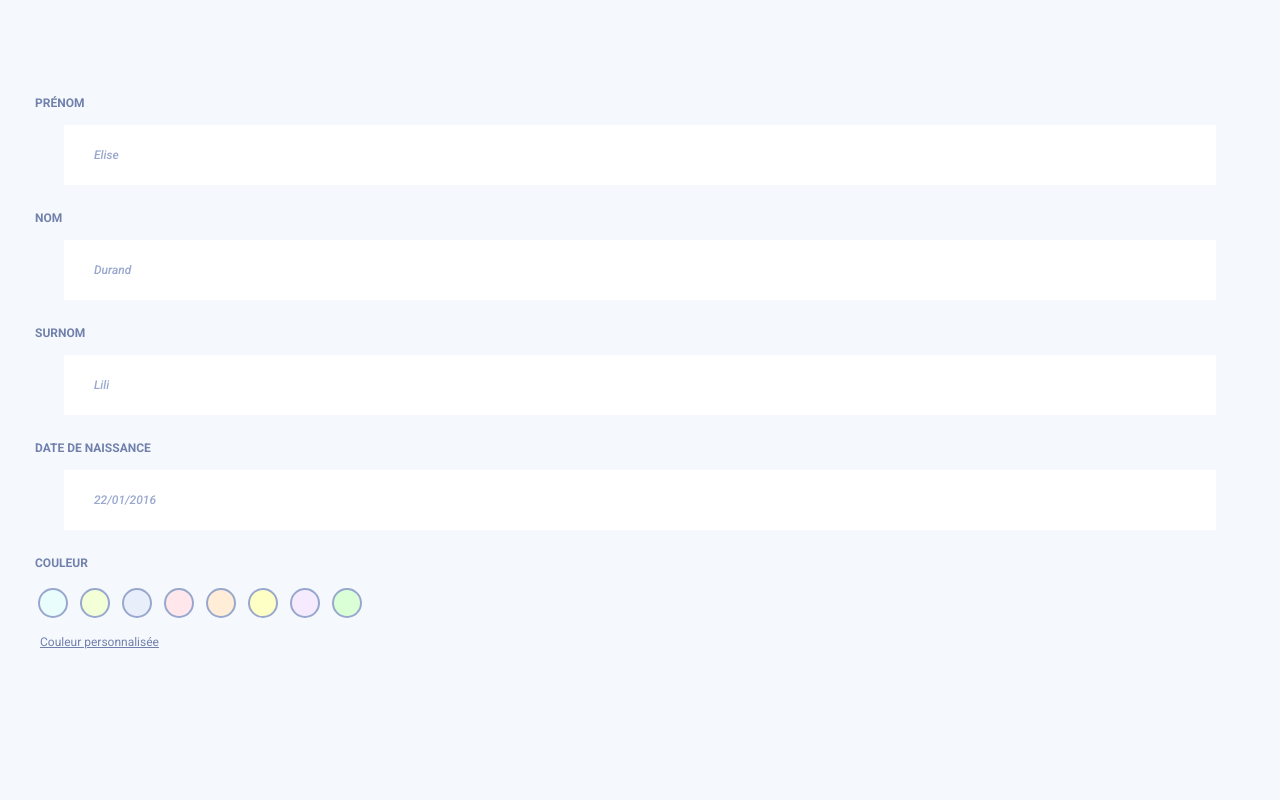
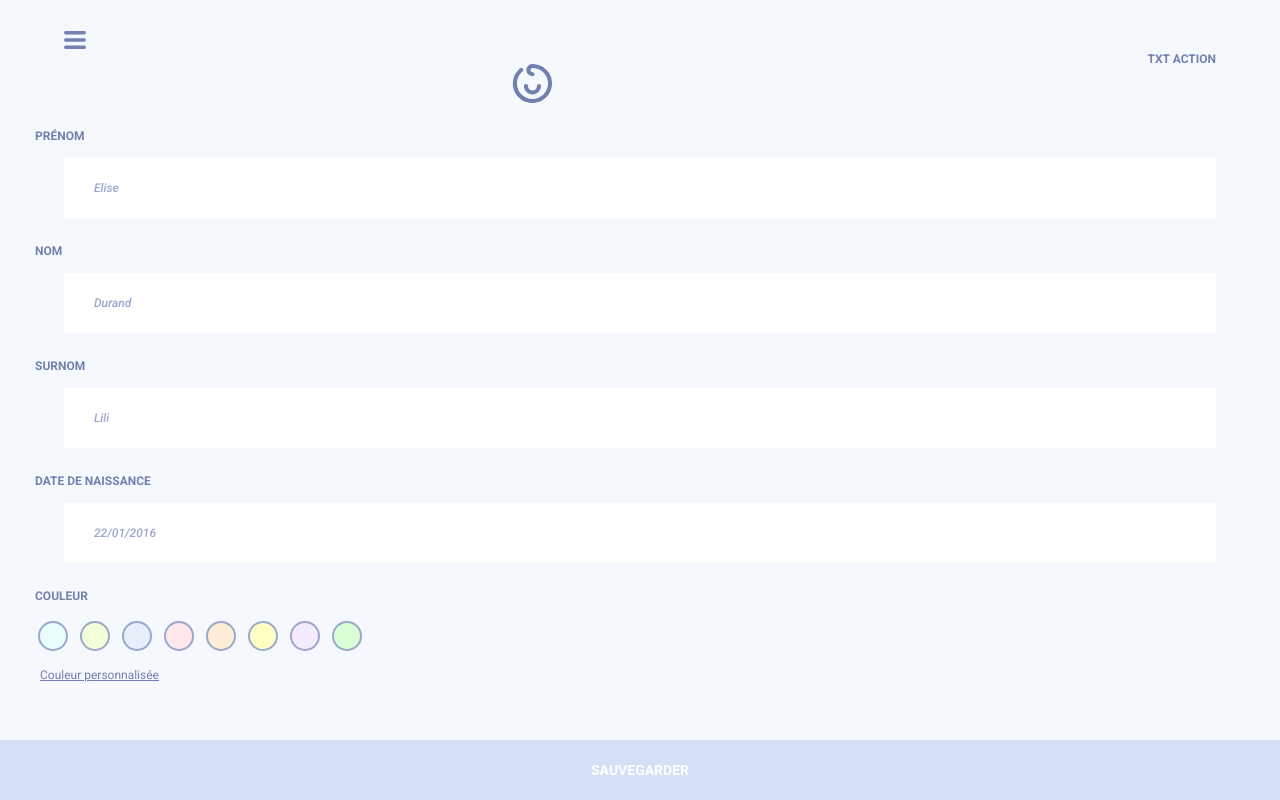
Before and after one commit to Refsone/TinyHappy-Project-3, a React (Create React App) app: page /family/create in a window 1280 px wide. Built offline with nearby package versions, Linux system fonts and the light colour scheme.

Commit message:
Add header and validateButton to the component

```diff
--- a/src/App.css
+++ b/src/App.css
@@ -18,11 +18,11 @@ html {
 
 /* --------------------------------------- */
 
-  .general-form-container{
-      display: flex;
-      flex-direction: column;
-      justify-content: center;
-  }
+.general-form-container {
+  display: flex;
+  flex-direction: column;
+  justify-content: center;
+}
 
 .general-connexion-form {
   display: flex;
@@ -30,7 +30,6 @@ html {
   width: 100%;
   color: #7180AC;
   background-color: #F5F9FD;
-  padding-top: 70px; /* default not here !!*/
 }
 
 .general-connexion-form input, label {
@@ -71,7 +70,7 @@ html {
   height: 5em;
 }
 
-.btn-connexion{
+.btn-connexion {
   position: absolute;
   bottom: 0;
   width: 100%;
@@ -84,9 +83,9 @@ html {
   font-size: 14px;
 }
 
-.btn-connexion-none{
+.btn-connexion-none {
   position: absolute;
-  bottom:  0;
+  bottom: 0;
   width: 100%;
   border: none;
   height: 60px;
--- a/src/components/family/create/CreateFamily.js
+++ b/src/components/family/create/CreateFamily.js
@@ -1,4 +1,7 @@
 import React, { useState } from 'react'
+
+import ValidateButton from '../../commons/footer/ValidateButton'
+import LogoHeaderMoments from '../../commons/header/LogoHeaderMoments'
 
 import './CreateFamily.css'
 
@@ -51,8 +54,13 @@ const CreateFamily = () => {
     console.log('color', color)
   }
 
+  const handleClick = () => {
+    // We have to verify the datas here
+  }
+
   return (
     <div className='cont-family-create'>
+      <LogoHeaderMoments />
       <form className='general-connexion-form' onSubmit={submitForm}>
         <label htmlFor='family_firstname' className='general-label'>prénom</label>
         <input type='text' name='family_firstname' id='family_firstname' className='general-input bold-12px-grey plholder' placeholder='Elise' onChange={(e) => handleChange(e)} required autoComplete='off' />
@@ -73,8 +81,9 @@ const CreateFamily = () => {
           })}
         </fieldset>
         <p><a title='Ouvrir la palette' href='/'>Couleur personnalisée</a></p>
+        <ValidateButton name='sauvegarder' active={false} handleClick={handleClick} />
+      </form>
 
-      </form>
     </div>
   )
 }
```
